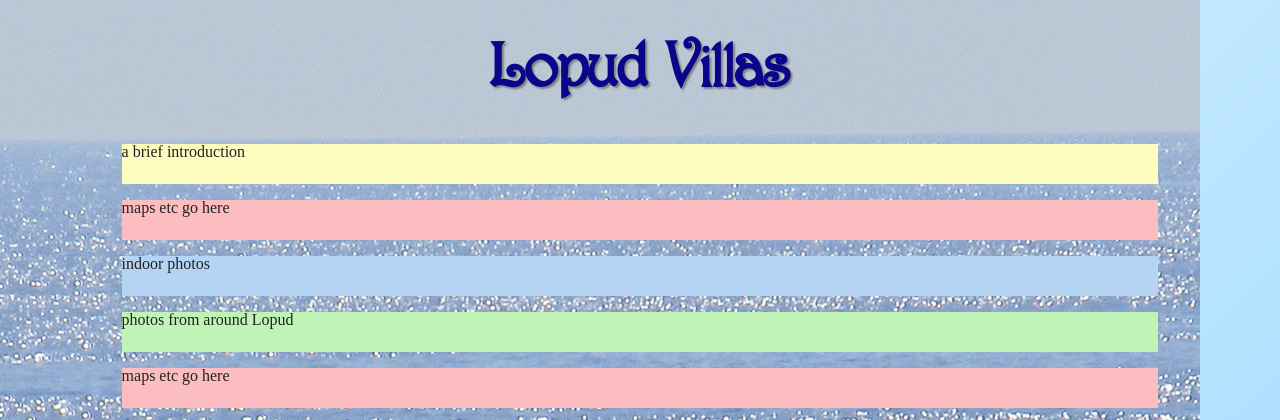
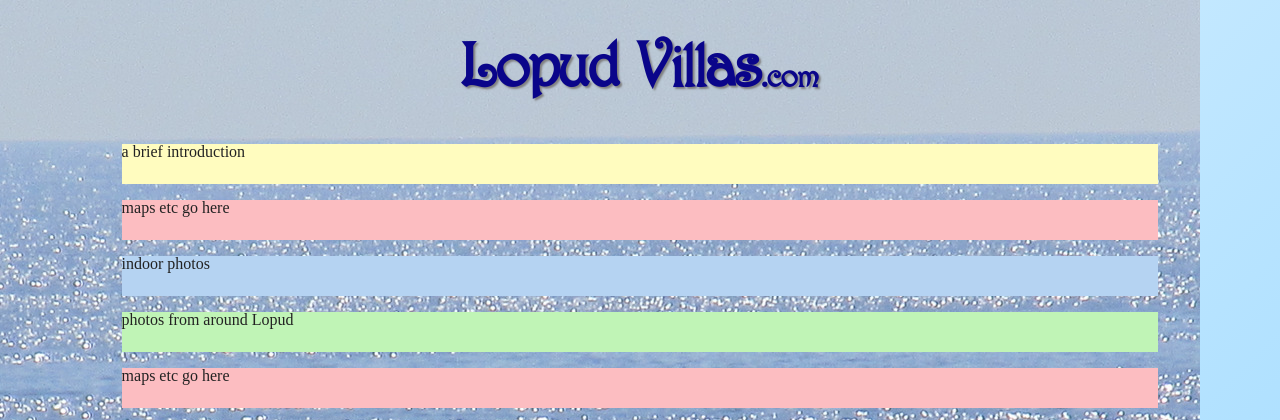
Before and after one commit to petetav/allez-lopud, a PHP site: page / in a window 1280 px wide. Shown: the top 420 px of the page. Run offline with PHP 8.4, Linux system fonts and the light colour scheme.

Commit message:
initial commit possible website name change

```diff
--- a/css/main.css
+++ b/css/main.css
@@ -160,26 +160,31 @@ section {
 }
 
 /* line 162, /Volumes/Macintosh HD/Users/petertavener/Dropbox/htdocs/allez-lopud/main.scss */
+.dotcom {
+  font-size: .5em;
+}
+
+/* line 166, /Volumes/Macintosh HD/Users/petertavener/Dropbox/htdocs/allez-lopud/main.scss */
 .intro {
   background-color: #fffcbf;
 }
 
-/* line 166, /Volumes/Macintosh HD/Users/petertavener/Dropbox/htdocs/allez-lopud/main.scss */
+/* line 170, /Volumes/Macintosh HD/Users/petertavener/Dropbox/htdocs/allez-lopud/main.scss */
 .location {
   background-color: #fcbdc1;
 }
 
-/* line 170, /Volumes/Macintosh HD/Users/petertavener/Dropbox/htdocs/allez-lopud/main.scss */
+/* line 174, /Volumes/Macintosh HD/Users/petertavener/Dropbox/htdocs/allez-lopud/main.scss */
 .inside {
   background-color: #b5d3f2;
 }
 
-/* line 174, /Volumes/Macintosh HD/Users/petertavener/Dropbox/htdocs/allez-lopud/main.scss */
+/* line 178, /Volumes/Macintosh HD/Users/petertavener/Dropbox/htdocs/allez-lopud/main.scss */
 .around {
   background-color: #c0f4b6;
 }
 
-/* line 178, /Volumes/Macintosh HD/Users/petertavener/Dropbox/htdocs/allez-lopud/main.scss */
+/* line 182, /Volumes/Macintosh HD/Users/petertavener/Dropbox/htdocs/allez-lopud/main.scss */
 .photo {
   position: relative;
   width: 35%;
--- a/index.html
+++ b/index.html
@@ -16,7 +16,7 @@
 
 <body>
 
-<header><p>Lopud Villas</p>
+<header><p>Lopud Villas<span class="dotcom">.com</span></p>
 </header>
 
 
@@ -25,7 +25,7 @@
       </section>
 
 	  <section class="location">
-	    maps etc go  here
+	    maps etc go here
      	</section>
 
 	 <section class="inside">
--- a/main.scss
+++ b/main.scss
@@ -159,6 +159,10 @@ section{
 	min-height: 40px;
 }
 
+.dotcom{
+	font-size: .5em;
+}
+
 .intro{
 	background-color: $pale_yellow;
 }
```
